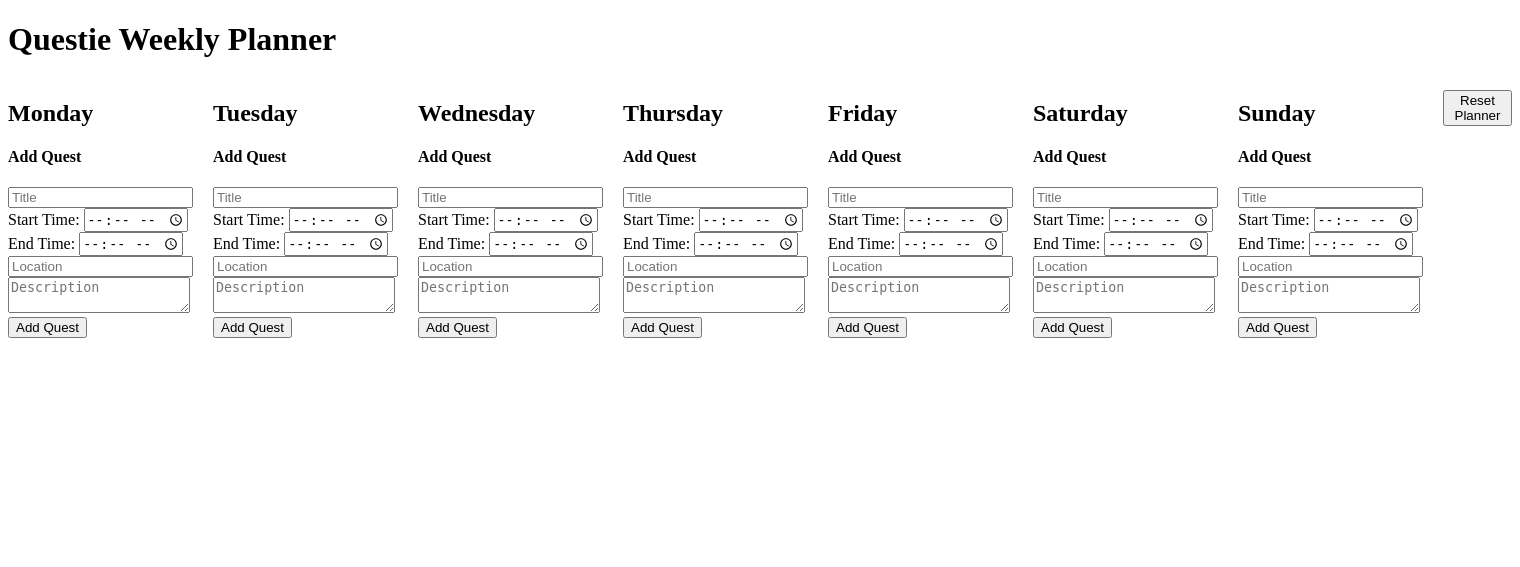
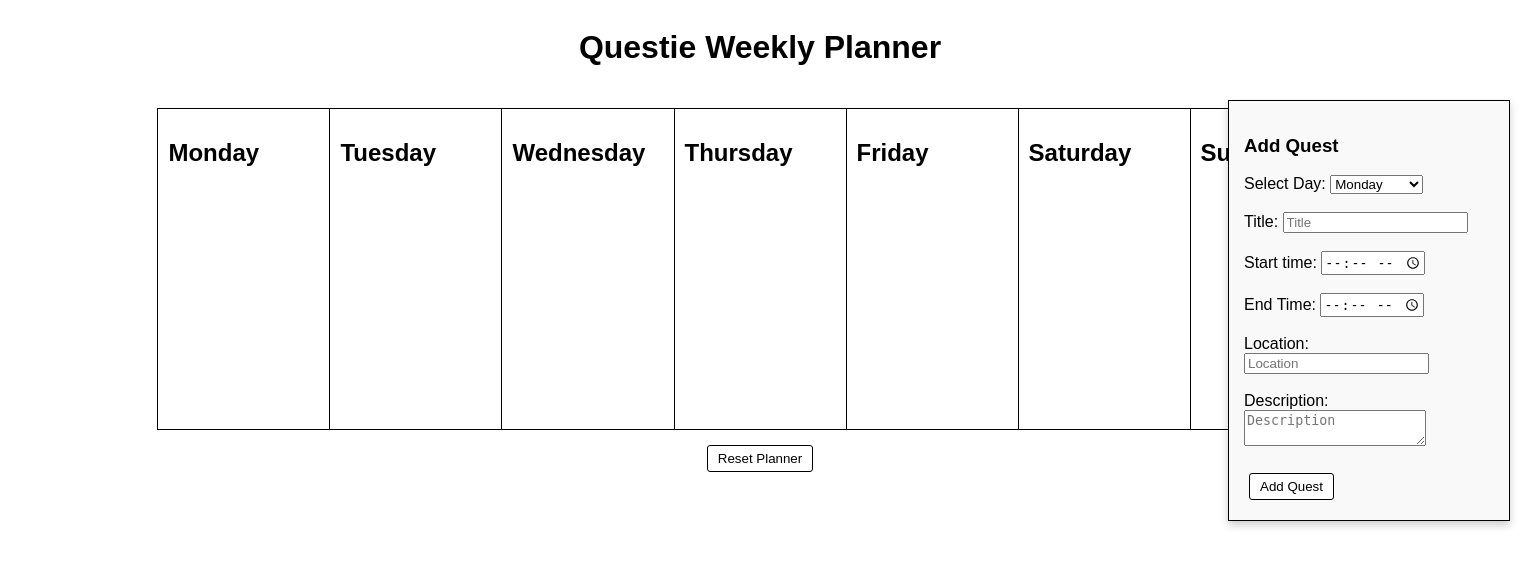
Before and after one commit to mads546n/questie, a Flask app: page / in a window 1520 px wide. Shown: the top 567 px of the page. Run offline with Flask 3, Linux system fonts and the light colour scheme.

Commit message:
First iteration of visual-update

```diff
--- a/main.py
+++ b/main.py
@@ -64,6 +64,7 @@ def home():
 # Route to add a new quest
 @app.route('/add_quest/<day>', methods=['POST'])
 def add_quest(day):
+    day = request.form.get('day')
     try:
         if day not in weekly_planner or day == "metadata":
             flash("Invalid day specified!")
--- /dev/null
+++ b/static/style.css
@@ -0,0 +1,88 @@
+body {
+    display: flex;
+    flex-direction: column;
+    align-items: center;
+    font-family: Arial, sanf-serif, serif;
+}
+
+.planner {
+    display: flex;
+    justify-content: space-between;
+    width: 80%;
+    border: 1px solid black;
+    margin-top: 20px;
+}
+
+.day {
+    flex: 1;
+    padding: 10px;
+    border-right: 1px solid black;
+    min-height: 300px;
+}
+
+.day:last-child {
+    border-right: none;
+}
+
+.form-container {
+    position: absolute;
+    right: 10px;
+    top: 100px;
+    border: 1px solid black;
+    padding: 15px;
+    background-color: #f9f9f9;
+    box-shadow: 0 4px 8px rgba(0, 0, 0, 0.2);
+    width: 250px;
+}
+
+ul {
+    list-style-type: none;
+    padding: 0;
+}
+
+li {
+    margin: 10px 0;
+    border: 1px solid gray;
+    border-radius: 5px;
+    background-color: #f0f0f0;
+    padding: 10px;
+    text-align: center;
+}
+
+.quest-title {
+    font-weight: bold;
+    font-size: 1.2em;
+    margin-bottom: 5px;
+}
+
+.quest-time {
+    font-size: 0.9em;
+    margin-bottom: 5px;
+}
+
+.quest-location {
+    font-size: 0.85em;
+    margin-bottom: 5px;
+}
+
+.quest-description {
+    font-style: italic;
+    font-size: 0.85em;
+}
+
+button {
+    padding: 5px 10px;
+    margin: 5px;
+    border: 1px solid black;
+    border-radius: 3px;
+    background-color: white;
+    cursor: pointer;
+}
+
+button:hover {
+    background-color: #e0e0e0;
+}
+
+.reset-button {
+    margin-top: 20px;
+}
--- a/templates/index.html
+++ b/templates/index.html
@@ -4,6 +4,7 @@
     <meta charset="UTF-8">
     <meta name="viewport" content="width=device-width, initial-scale=1.0">
     <title>Questie - Weekly Planner</title>
+    <link rel="stylesheet" href="{{ url_for('static', filename='style.css') }}">
 </head>
 <body>
     <h1>Questie Weekly Planner</h1>
@@ -16,16 +17,19 @@
     </ul>
     {% endif %}
     {% endwith %}
-    <div style="display: flex; gap: 20px">
+
+    <div class="planner">
         {% for day, quests in planner.items() %}
         {% if day != "metadata" %}
-        <div>
+        <div class="day">
         <h2>{{ day }}</h2>
         <ul>
-            {% for quest in quests %}
+            {% for quest in quests|sort(attribute='start_time') %}
             <li>
-                <strong>{{ quest.title }}</strong> - {{ quest.start_time }} to {{ quest.end_time }} at {{ quest.location }}<br>
-                <em>{{ quest.description }}</em>
+                <div class="quest-title">{{ quest.title }}</div>
+                <div class="quest-time">{{ quest.start_time }} - {{ quest.end_time }}</div>
+                <div class="quest-location">{{ quest.location }}</div>
+                <div class="quest-description">{{ quest.description }}</div>
                 {% if quest.completed %}
                     <span style="color:green;">Completed</span>
                 {% else %}
@@ -39,31 +43,52 @@
             </li>
             {% endfor %}
         </ul>
-        <form action="{{ url_for('add_quest', day=day) }}" method="post">
-            <h4>Add Quest</h4>
+        </div>
+        {% endif %}
+        {% endfor %}
+    </div>
+
+    <div class="form-container">
+        <h3>Add Quest</h3>
+        <form action="{{ url_for('add_quest', day='Monday') }}" method="post">
+            <label for="day">Select Day:</label>
+            <select name="day" id="day">
+                {% for day in planner.keys() if day != "metadata" %}
+                <option value="{{ day }}">{{ day }}</option>
+                {% endfor %}
+            </select>
+            <br><br>
+            <label>Title:</label>
             <label>
                 <input type="text" name="title" placeholder="Title" required>
-            </label><br>
+            </label>
+            <br><br>
+            <label>Start time:</label>
             <label>
-                Start Time: <input type="time" name="start_time" required>
-            </label><br>
+                <input type="time" name="start_time" required>
+            </label>
+            <br><br>
+            <label>End Time:</label>
             <label>
-                End Time: <input type="time" name="end_time" required>
-            </label><br>
+                <input type="time" name="end_time" required>
+            </label>
+            <br><br>
+            <label>Location:</label>
             <label>
                 <input type="text" name="location" placeholder="Location">
-            </label><br>
+            </label>
+            <br><br>
+            <label>Description:</label>
             <label>
                 <textarea name="description" placeholder="Description"></textarea>
-            </label><br>
+            </label>
+            <br><br>
             <button type="submit">Add Quest</button>
         </form>
     </div>
-        {% endif %}
-    {% endfor %}
+
         <form action="{{ url_for('reset') }} " method="post" style="margin-top: 10px;">
             <button type="submit" onclick="return confirm('Are you sure you want to reset all data??')">Reset Planner</button>
         </form>
-</div>
 </body>
 </html>
```
